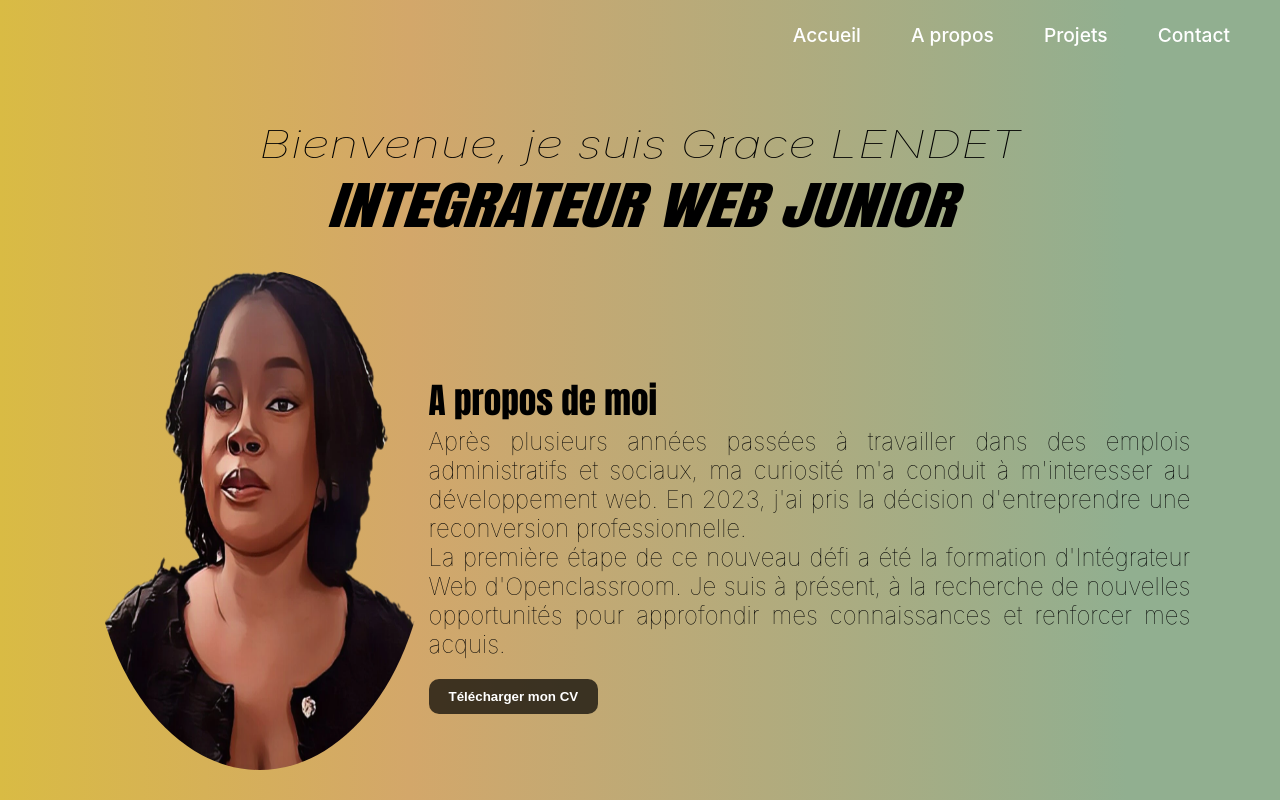
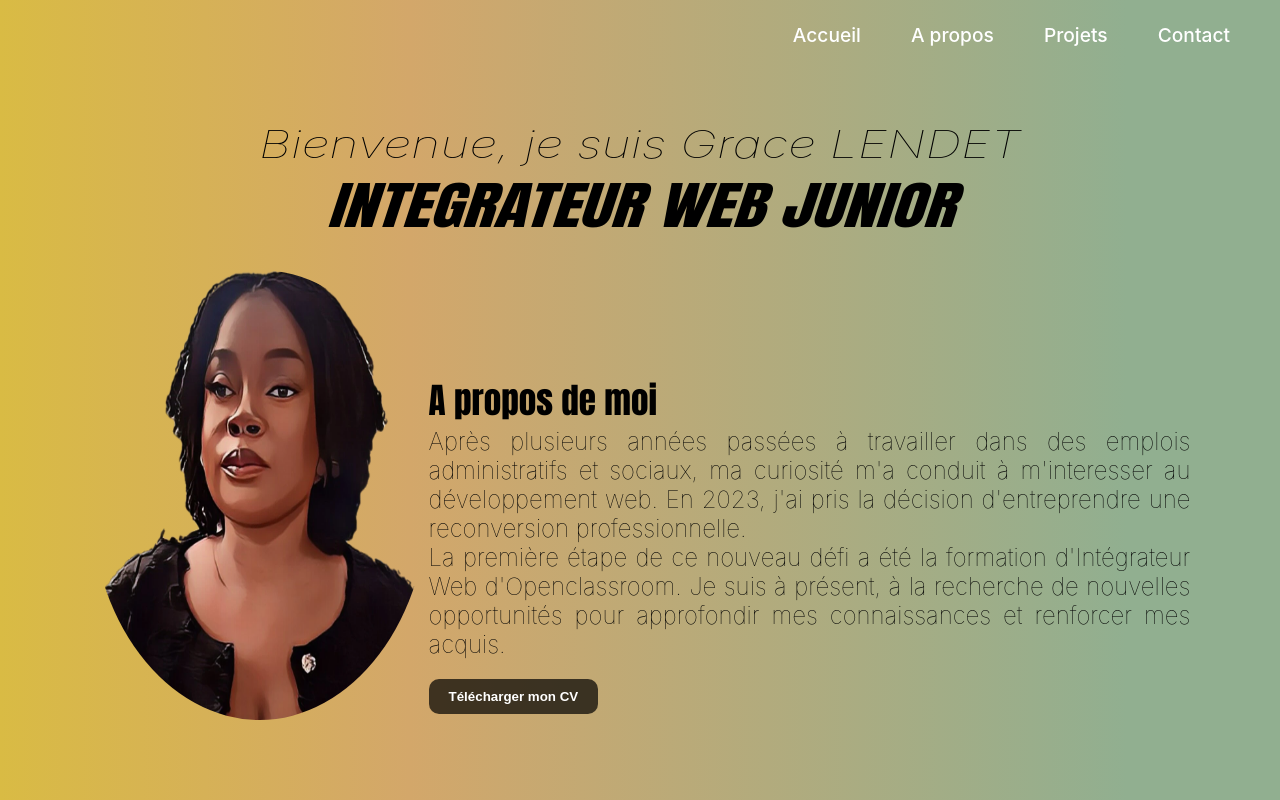
Before and after one commit to graceldt/Portfolio, a React (Create React App) app: page / in a window 1280 px wide. Shown: the top 800 px of the page. Built offline with nearby package versions, Linux system fonts and the light colour scheme.

Commit message:
modificaton hauteur photo de presentation

```diff
--- a/src/App.css
+++ b/src/App.css
@@ -74,8 +74,8 @@ nav a {
 
 .picture{
   display: flex;
+  height: 450px;
   width: 100%;
-  height: 500px;
   background-size:cover;
 }
 
@@ -305,6 +305,8 @@ input {
 }
 /****** Media queries ***********/
 
+/* Medium devices (tablets, less/equal than 1024px) */
+
 
 /* Small devices (phones, less than 768px) */
 @media (max-width: 767.98px) {
```
